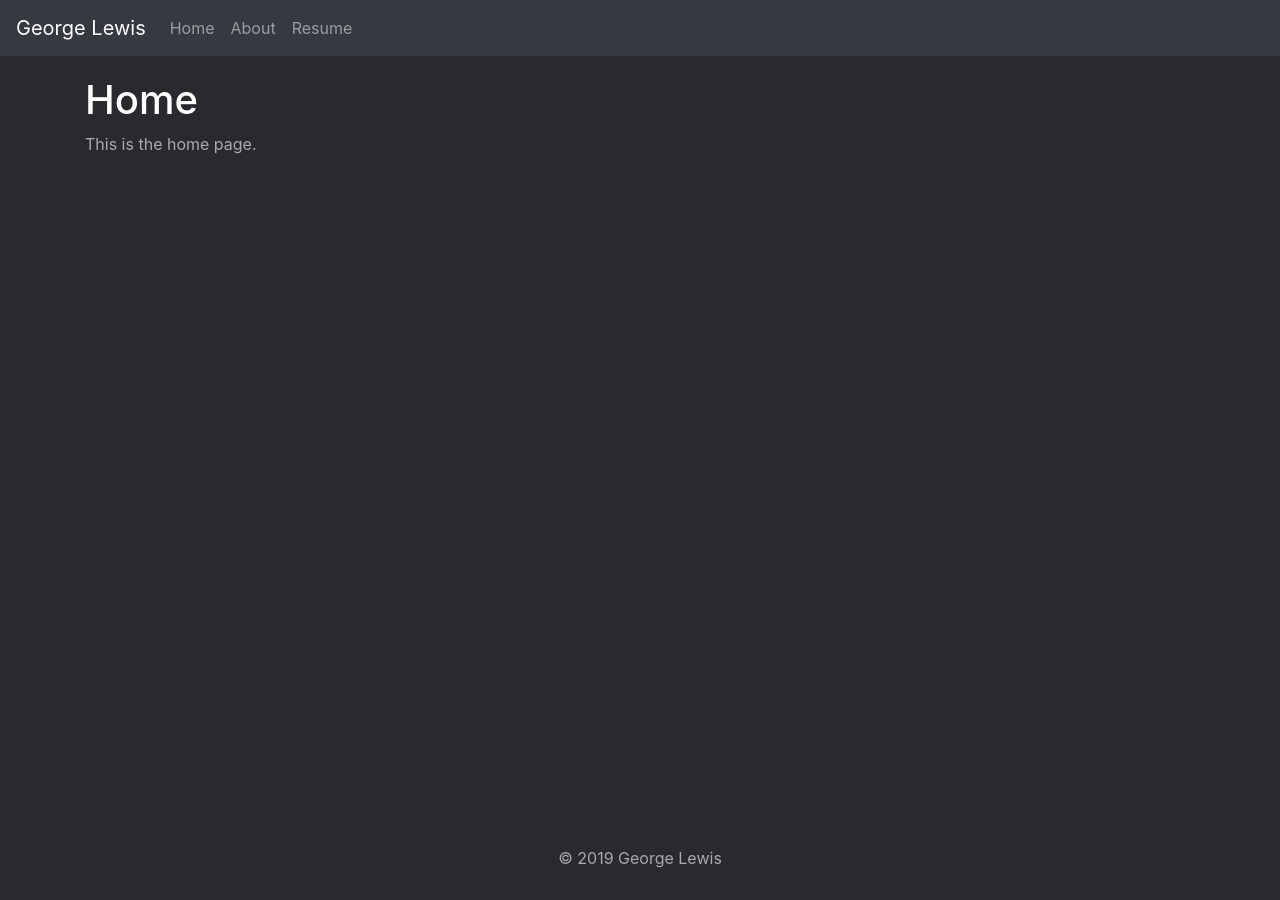
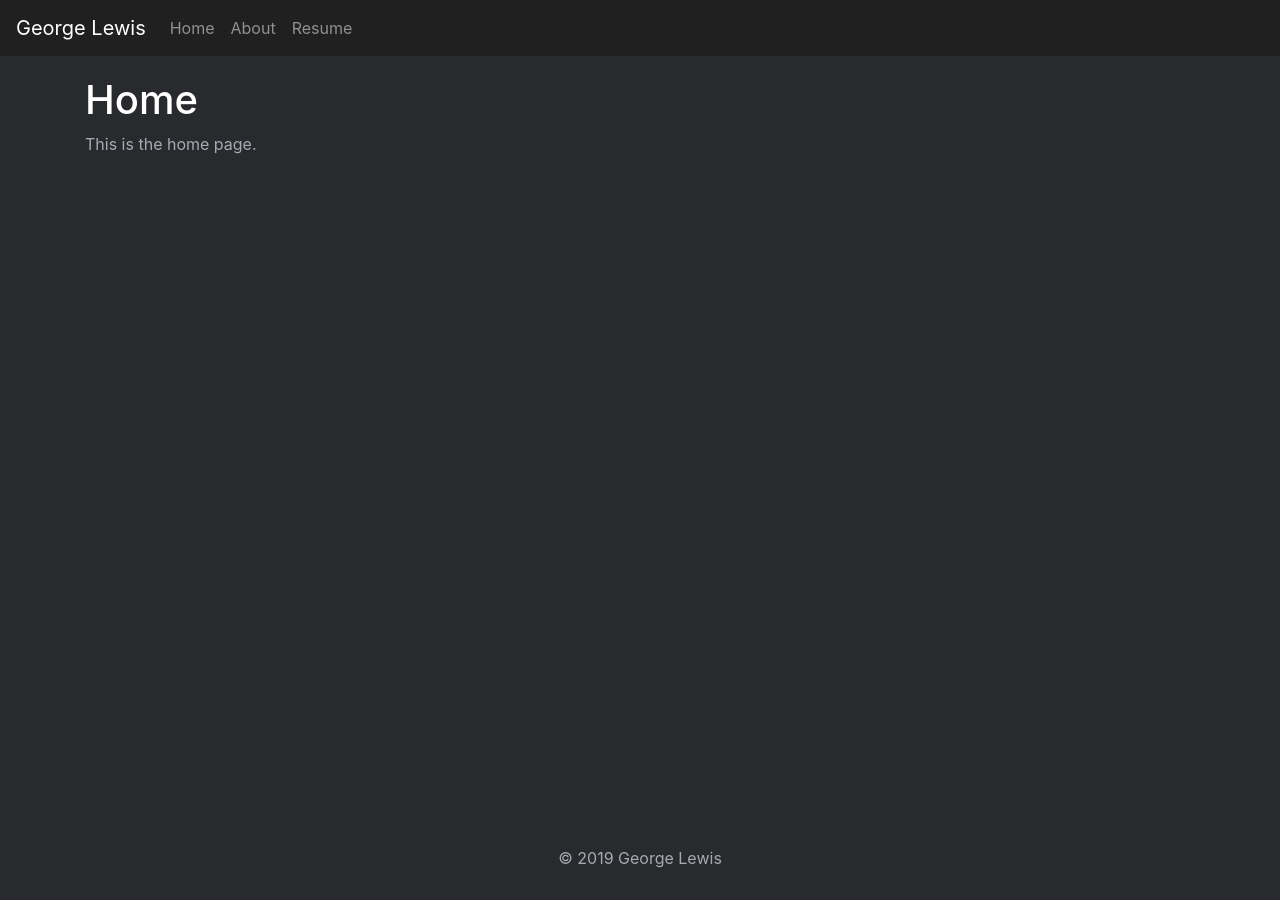
Before and after one commit to George-lewis/george-lewis.github.io, a Jekyll site: the page built from index.markdown, in a window 1280 px wide. Built offline with Jekyll 4.4.1, drawn with Linux system fonts in a browser that asks for light colours.

Commit message:
Update colors

```diff
--- a/_sass/_base.scss
+++ b/_sass/_base.scss
@@ -4,6 +4,10 @@
 
 html, body {
     height: 100%;
+}
+
+.navbar-dark, .bg-dark {
+    background-color: $header-background !important;
 }
 
 h1 {
--- a/_sass/_variables.scss
+++ b/_sass/_variables.scss
@@ -2,3 +2,5 @@
 
 $background-color: #292a2d;
 $text-color: #a9a9b3;
+
+$header-background: #202020;
```
